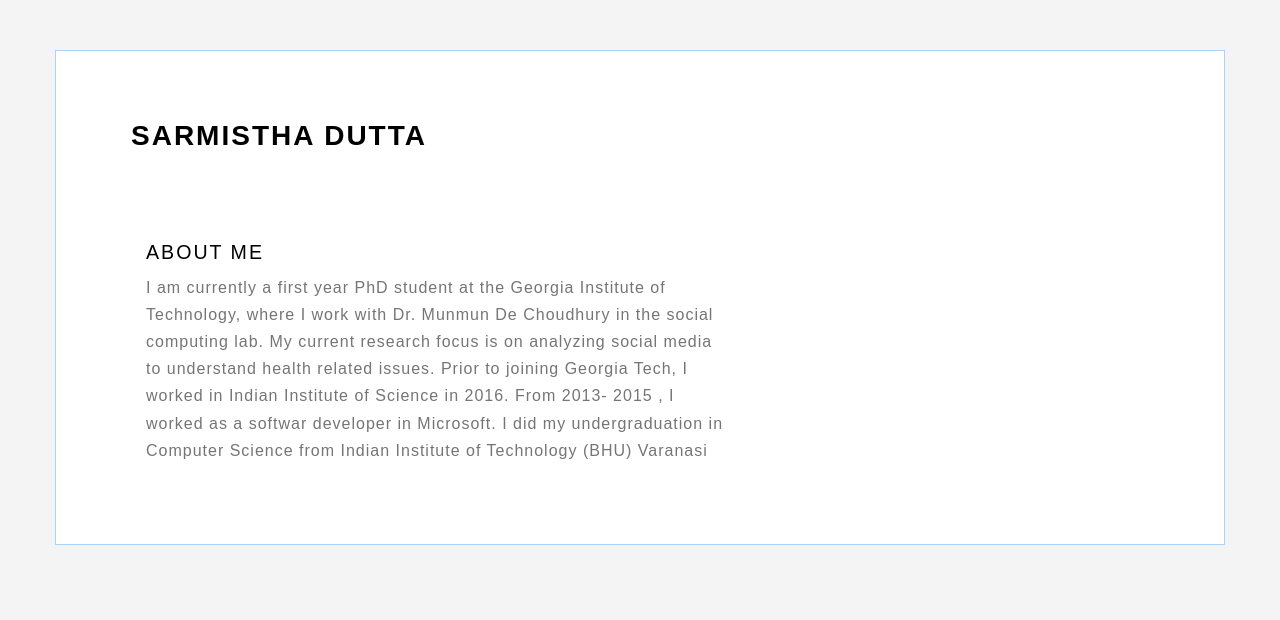
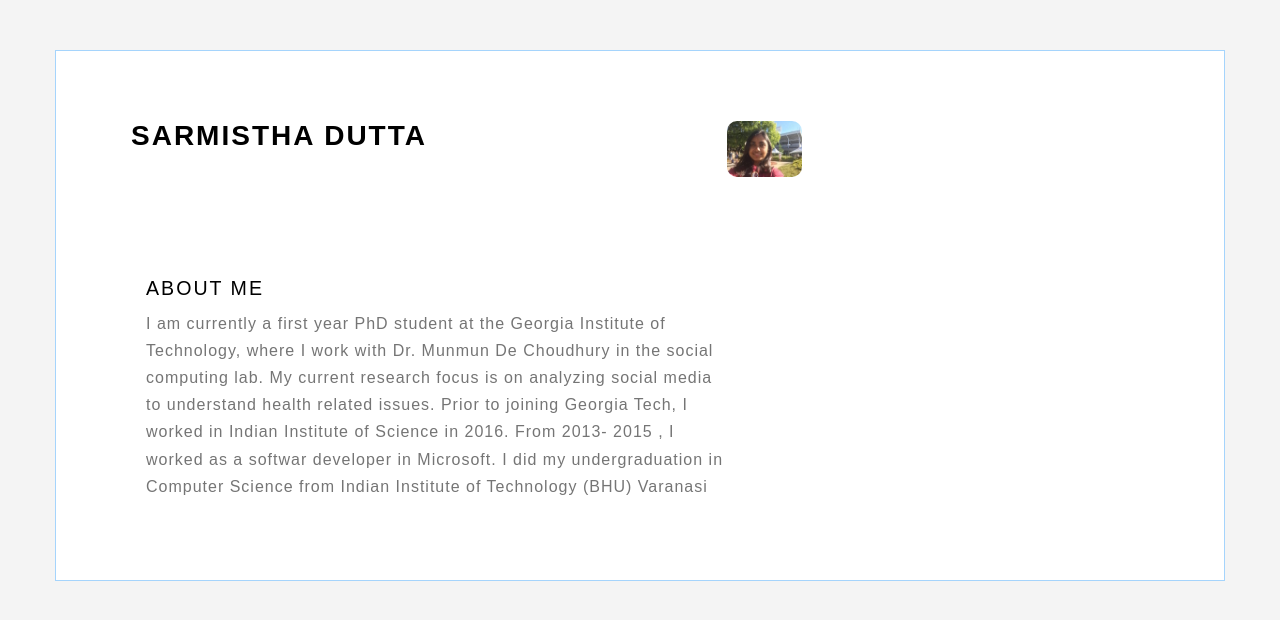
Before and after one commit to sarmistha-dutta123/sarmistha-dutta123.github.io, a plain HTML site: page index.html in a window 1280 px wide. Drawn offline with nearby package versions, Linux system fonts and the light colour scheme; a script that the page names is missing; a web font is replaced by a local one.

Commit message:
change image location

```diff
--- a/index.html
+++ b/index.html
@@ -26,11 +26,6 @@
     <!-- ===========================
     FAVICONS
     =========================== -->
-    <link rel="icon" href="img/favicon.png">
-    <link rel="apple-touch-icon" sizes="144x144" href="img/apple-touch-icon-ipad-retina.png" />
-    <link rel="apple-touch-icon" sizes="114x114" href="img/apple-touch-icon-iphone-retina.png" />
-    <link rel="apple-touch-icon" sizes="72x72" href="img/apple-touch-icon-ipad.png" />
-    <link rel="apple-touch-icon" sizes="57x57" href="img/apple-touch-icon-iphone.png" />
 
     <!-- ===========================
     STYLESHEETS
@@ -62,7 +57,7 @@
                 <h1>Sarmistha Dutta</h1>
             </div>
             <div class="col-sm-2">
-                <img class="propic" src="img/sdutta.jpg" alt="">
+                <img class="propic" src="images/sdutta.jpg" alt="">
             </div>
             <!-- photo end-->
 
```
